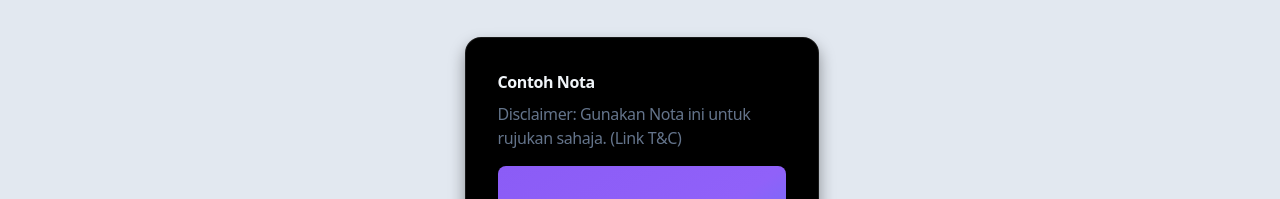
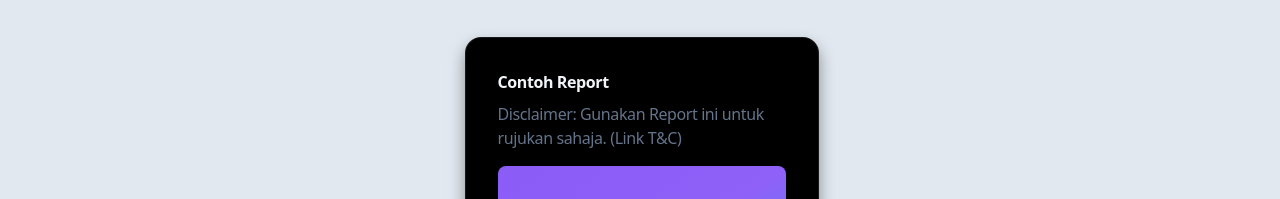
Before and after one commit to YOLO-GIT/intern-stuff, a React (Vite) app in the folder intern-stuff/: page /contoh_nota in a window 1280 px wide. Shown: the part 182-381 px from the top of the page. Built offline with nearby package versions, Linux system fonts and the light colour scheme.

Commit message:
Update the Pin UI

```diff
--- a/intern-stuff/src/components/tools/pin.jsx
+++ b/intern-stuff/src/components/tools/pin.jsx
@@ -1,20 +1,21 @@
 import React from "react";
 import { PinContainer } from "../ui/3d-pin";
+import Full_pdf from "../../documents/full_completed.pdf";
 
 const Pin = () => {
   return (
-    <div className="h-[40rem] w-full flex items-center justify-center ">
+    <div className="h-[40rem] w-full flex items-center justify-center">
       <PinContainer
-        title="/ui.aceternity.com"
-        href="https://twitter.com/mannupaaji"
+        title="Contoh Report Penuh"
+        href={Full_pdf} // Replace with your PDF file path
       >
-        <div className="flex basis-full flex-col p-4 tracking-tight text-slate-100/50 sm:basis-1/2 w-[20rem] h-[20rem] ">
-          <h3 className="max-w-xs !pb-2 !m-0 font-bold  text-base text-slate-100">
-            Contoh Nota
+        <div className="flex basis-full flex-col p-4 tracking-tight text-slate-100/50 sm:basis-1/2 w-[20rem] h-[20rem]">
+          <h3 className="max-w-xs !pb-2 !m-0 font-bold text-base text-slate-100">
+            Contoh Report
           </h3>
           <div className="text-base !m-0 !p-0 font-normal">
-            <span className="text-slate-500 ">
-              Disclaimer: Gunakan Nota ini untuk rujukan sahaja. (Link T&C)
+            <span className="text-slate-500">
+              Disclaimer: Gunakan Report ini untuk rujukan sahaja. (Link T&C)
             </span>
           </div>
           <div className="flex flex-1 w-full rounded-lg mt-4 bg-gradient-to-br from-violet-500 via-purple-500 to-blue-500" />
```
